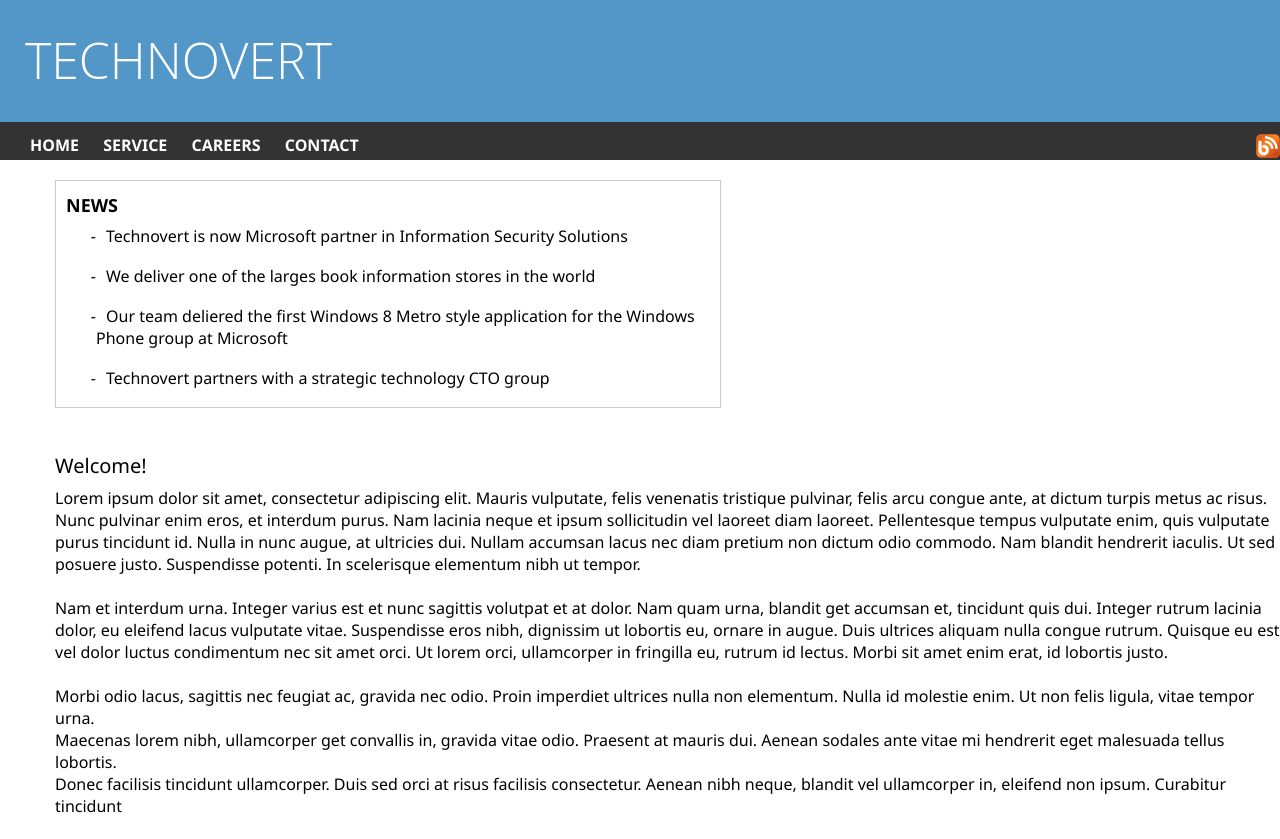
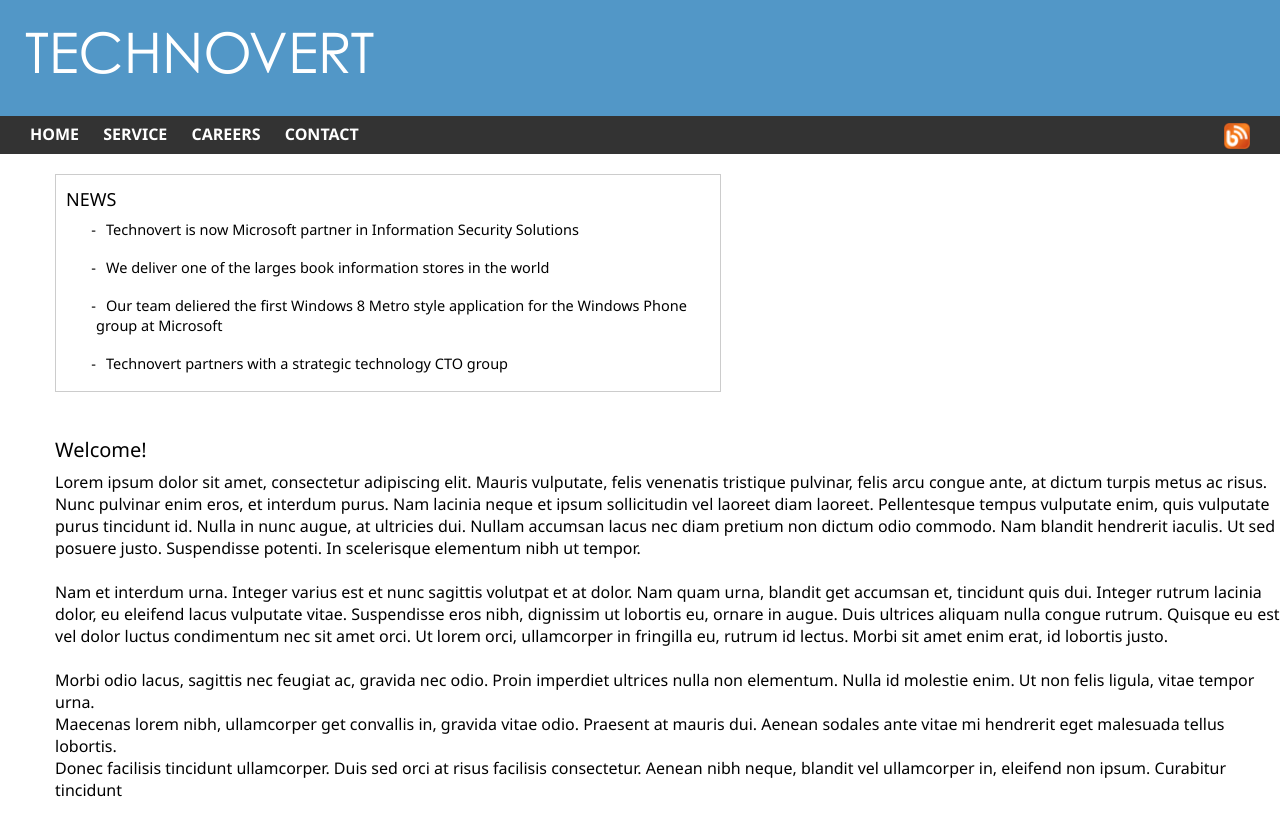
Before and after one commit to vikash18062001/Task-1, a plain HTML site: page index.html in a window 1280 px wide. Drawn offline with Linux system fonts and the light colour scheme.

Commit message:
new commit

```diff
--- a/index.html
+++ b/index.html
@@ -9,18 +9,17 @@
 
 </head>
 <body>
-    <div>
-        <header id="main-heading">TECHNOVERT</header>
+        <header class="main-heading">TECHNOVERT</header>
         <nav>
-            <a >HOME</a>
-            <a >SERVICE</a>
-            <a >CAREERS</a>
-            <a >CONTACT</a>
+            <a>HOME</a>
+            <a>SERVICE</a>
+            <a>CAREERS</a>
+            <a>CONTACT</a>
             <img id="image" src="images/blog-icon.png" alt="bolg Image">
         </nav>
-        <section>
-            <header class="flash-news"> NEWS</header>
-            <ul class="listContent">
+        <section class="news-content">
+            <header class="flash-news">NEWS</header>
+            <ul class="list-content">
                 <li>Technovert is now Microsoft partner in Information Security Solutions</li>
                 <li>We deliver one of the larges book information stores in the world</li>
                 <li>Our team deliered the first Windows 8 Metro style application for the Windows Phone group at Microsoft</li>
@@ -29,7 +28,7 @@
         </section>
         <br>
         <br>
-        <article>
+        <section class="dummy-content">
             <header class="content-heading">Welcome!</header>
             <p>
             Lorem ipsum dolor sit amet, consectetur adipiscing elit. Mauris vulputate, felis venenatis tristique pulvinar, felis arcu congue ante, at dictum turpis metus ac risus.<br>
@@ -48,8 +47,7 @@
             Maecenas lorem nibh, ullamcorper get convallis in, gravida vitae odio. Praesent at mauris dui. Aenean sodales ante vitae mi hendrerit eget malesuada tellus lobortis.<br>
             Donec facilisis tincidunt ullamcorper. Duis sed orci at risus facilisis consectetur. Aenean nibh neque, blandit vel ullamcorper in, eleifend non ipsum. Curabitur tincidunt<br>
             </p>
-        </article>
-    </div>
+        </section>
 
 </body>
 </html>
--- a/style.css
+++ b/style.css
@@ -1,5 +1,9 @@
 *{
     margin: 0;
+}
+@font-face {
+    font-family: 'CustomFonts';
+    src: url('fonts/CenturyGothicPaneuropeanRegular.ttf');
 }
 body{
     font-family: 'Segoe UI', Tahoma, Geneva, Verdana, sans-serif;
@@ -10,8 +14,8 @@ width: 100%;
 height: 38px;
 background-color: rgb(51,51,51);
 overflow: hidden;
-padding-top: 12px;
 padding-left: 10px;
+padding-top: 7px;
 box-sizing: border-box;
 }
 a{
@@ -20,7 +24,7 @@ a{
     text-decoration: none;
     font-weight: bold;
 }
-section
+.news-content
 {
     margin-top: 20px;
     margin-left: 55px;
@@ -33,27 +37,33 @@ section
 }
 #image
 {
+    padding-right: 30px;
     float: right;
     height: 1;
+    vertical-align: center;
+    width: 26px;
 }
 
-#main-heading{
+.main-heading{
     width: 100%;
-    font-size: 50px;
-    font-weight: 83;
+    display: fixed;
+    font-size: 56px;
+    font-weight: 42;
     background-color: rgb(82,151,199);
     color: white;
-    padding-top: 2%;
+    padding-top: 2.2%;
     padding-bottom: 2.2%;
     padding-left: 25px;
     overflow: hidden;
-    font-family: "Open Sans", sans-serif;
+    font-family: 'CustomFonts';
     box-sizing: border-box;
 }
-.listContent{
+.list-content{
     padding-top: 8px;
+    font-size: 14.5px;
+
 }
-article
+.dummy-content
 {
     margin-left: 55px;
 }
@@ -65,7 +75,6 @@ ul {
 }
 .flash-news{
     font-size: 18px;
-    font-weight: bold;
 }
 .content-heading{
     font-size: 20px;
@@ -76,12 +85,12 @@ p{
     font-family:'Segoe UI', Tahoma, Geneva, Verdana, sans-serif;
 }
 @media only screen  and (max-width:780px){
-    section{
+    .news-content{
         margin-right: 8px;
     }
 }
 @media only screen  and (max-width:420px){
-    #main-heading{
+    .main-heading{
         font-size: 30px;
         display: block;
     }
```
Also changed, not shown: fonts/CenturyGothicPaneuropeanBlack.ttf (added), fonts/CenturyGothicPaneuropeanBlackItalic.ttf (added), fonts/CenturyGothicPaneuropeanBold.ttf (added), fonts/CenturyGothicPaneuropeanBoldItalic.ttf (added), fonts/CenturyGothicPaneuropeanExtraBold.ttf (added), fonts/CenturyGothicPaneuropeanExtraBoldItalic.ttf (added), fonts/CenturyGothicPaneuropeanItalic.ttf (added), fonts/CenturyGothicPaneuropeanLight.ttf (added), fonts/CenturyGothicPaneuropeanLightItalic.ttf (added), fonts/CenturyGothicPaneuropeanRegular.ttf (added), fonts/CenturyGothicPaneuropeanSemiBold.ttf (added), fonts/CenturyGothicPaneuropeanSemiBoldItalic.ttf (added), fonts/CenturyGothicPaneuropeanThin.ttf (added), fonts/CenturyGothicPaneuropeanThinItalic.ttf (added), 2 other files.
